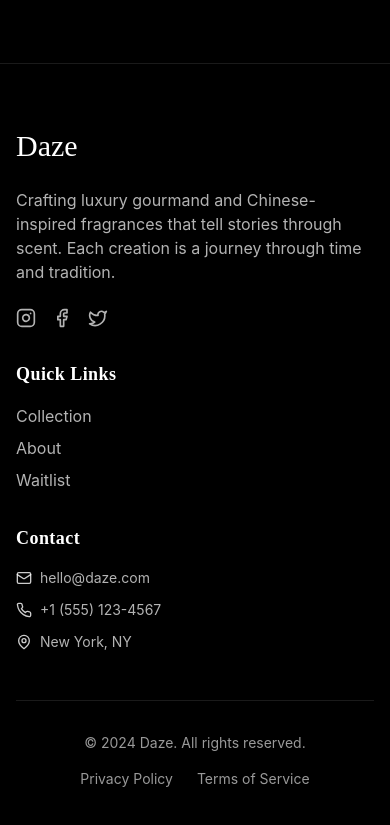
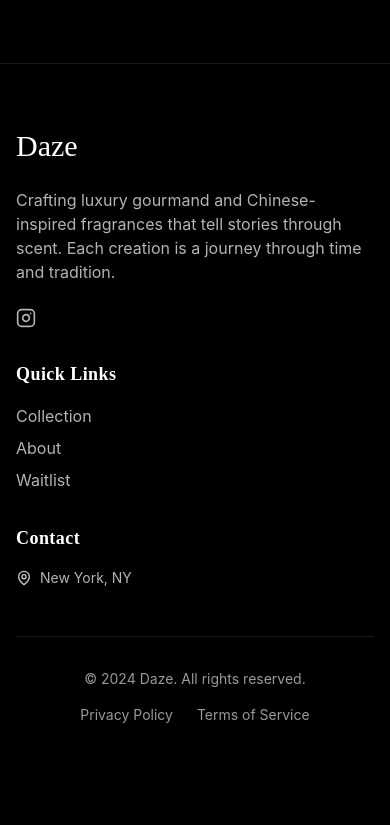
Before and after one commit to dingalanger/Daze-Perfumes, a Next.js app: page /quiz in a window 390 px wide. Shown: the part 839-1664 px from the top of the page. After the commit the page ends 1628 px from the top, so only its background shows below. Built offline with nearby package versions, Linux system fonts and the light colour scheme.

Commit message:
Footer: use Playfair Display logo, remove email/phone + Twitter/Facebook, keep only Instagram link

```diff
--- a/components/Footer.tsx
+++ b/components/Footer.tsx
@@ -1,6 +1,6 @@
 import React from 'react'
 import Link from 'next/link'
-import { Instagram, Facebook, Twitter, Mail, Phone, MapPin } from 'lucide-react'
+import { Instagram, MapPin } from 'lucide-react'
 
 export default function Footer() {
   return (
@@ -10,15 +10,15 @@ export default function Footer() {
           {/* Brand Section */}
           <div className="col-span-1 md:col-span-2">
             <div className="mb-6">
-              <span className="text-3xl font-cursive text-white">Daze</span>
+              <span className="text-3xl font-serif text-white">Daze</span>
             </div>
             <p className="text-white/70 mb-6 max-w-md">
               Crafting luxury gourmand and Chinese-inspired fragrances that tell stories through scent. Each creation is a journey through time and tradition.
             </p>
             <div className="flex space-x-4">
-              <a href="#" className="text-white/70 hover:text-white transition-colors duration-300"><Instagram size={20} /></a>
-              <a href="#" className="text-white/70 hover:text-white transition-colors duration-300"><Facebook size={20} /></a>
-              <a href="#" className="text-white/70 hover:text-white transition-colors duration-300"><Twitter size={20} /></a>
+              <a href="https://www.instagram.com/dazeparfums/" target="_blank" rel="noopener noreferrer" className="text-white/70 hover:text-white transition-colors duration-300">
+                <Instagram size={20} />
+              </a>
             </div>
           </div>
 
@@ -43,14 +43,6 @@ export default function Footer() {
             <h3 className="text-lg font-semibold mb-4 text-white">Contact</h3>
             <ul className="space-y-3">
               <li className="flex items-center space-x-2">
-                <Mail size={16} className="text-white/80" />
-                <span className="text-white/70 text-sm">hello@daze.com</span>
-              </li>
-              <li className="flex items-center space-x-2">
-                <Phone size={16} className="text-white/80" />
-                <span className="text-white/70 text-sm">+1 (555) 123-4567</span>
-              </li>
-              <li className="flex items-center space-x-2">
                 <MapPin size={16} className="text-white/80" />
                 <span className="text-white/70 text-sm">New York, NY</span>
               </li>
```
